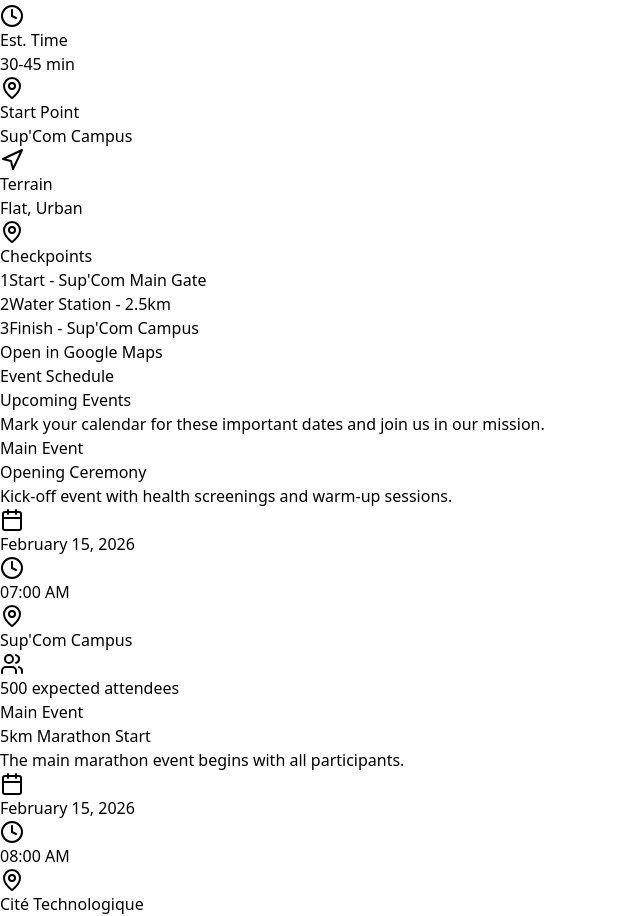
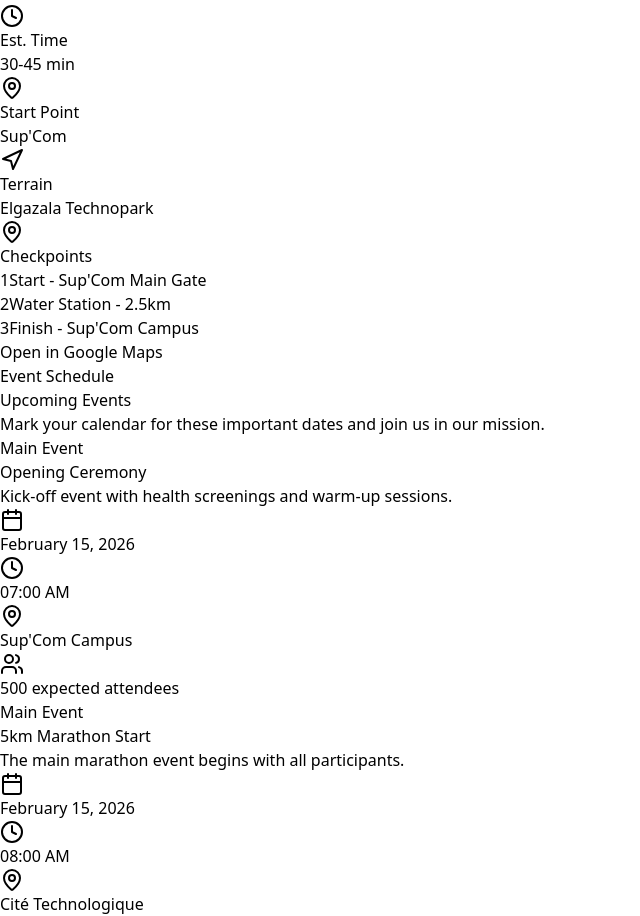
Before and after one commit to mohamedlaabidi-ctrl/glycocare, a React (Vite) app: page / in a window 1280 px wide. Shown: the part 6464-7380 px from the top of the page, without its empty margins (0-640 px from the left). Built offline with nearby package versions, Linux system fonts and the light colour scheme; the HTML template or start-up script is replaced by a standard one.

Commit message:
Update routeInfo values in MapSection component

```diff
--- a/src/components/MapSection.jsx
+++ b/src/components/MapSection.jsx
@@ -9,8 +9,8 @@ const MapSection = () => {
   const routeInfo = [
     { icon: Route, label: 'Distance', value: '5 km' },
     { icon: Clock, label: 'Est. Time', value: '30-45 min' },
-    { icon: MapPin, label: 'Start Point', value: "Sup'Com Campus" },
-    { icon: Navigation, label: 'Terrain', value: 'Flat, Urban' },
+    { icon: MapPin, label: 'Start Point', value: "Sup'Com" },
+    { icon: Navigation, label: 'Terrain', value: 'Elgazala Technopark' },
   ];
 
   return (
```
